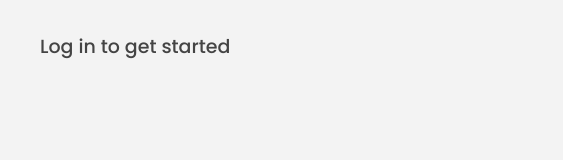
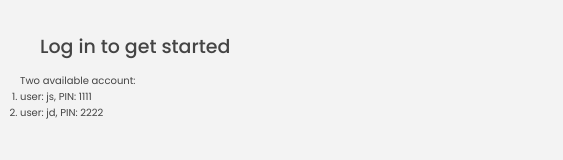
Before and after one commit to ngocla99/Bankist-App, a plain HTML site: page index.html in a window 1280 px wide. Shown: the full height of the page, 0-563 px from the left. Drawn offline with Linux system fonts and the light colour scheme.

Commit message:
Update index.html

```diff
--- a/index.html
+++ b/index.html
@@ -35,6 +35,14 @@
         <button class="login__btn">&rarr;</button>
       </form>
     </nav>
+
+    <div class="pin-account">
+      <p>Two available account:</p>
+      <ol>
+        <li>user: js, PIN: 1111</li>
+        <li>user: jd, PIN: 2222</li>
+      </ol>
+    </div>
 
     <main class="app">
       <!-- BALANCE -->
```
